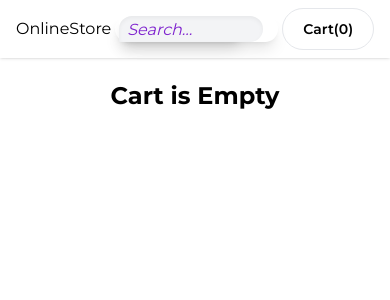
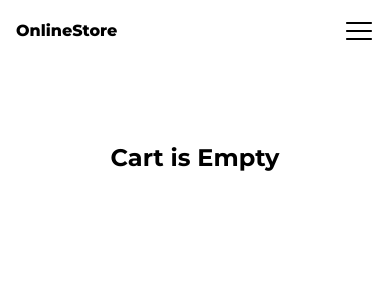
Before and after one commit to naushadraien/ecommerce-nextjs, a Next.js app: page /cart in a window 390 px wide. Shown: the top 300 px of the page. Built offline with nearby package versions, Linux system fonts and the light colour scheme.

Commit message:
added menubar for small screen

```diff
--- a/components/Header.tsx
+++ b/components/Header.tsx
@@ -3,17 +3,23 @@ import Link from "next/link";
 import { useSelector } from "react-redux";
 import { RootState } from "@/redux/store/store"; // Import the RootState type
 import SearchBar from "./SearchBar";
+import { useState } from "react";
+import { RxHamburgerMenu } from "react-icons/rx";
+import { IoMdClose } from "react-icons/io";
 
 function Header() {
   // Specify the type of state using RootState
   const { cart } = useSelector((state: RootState) => state);
 
+  const [menu, setMenu] = useState(false);
+
   return (
-    <header className="flex items-center px-4 md:px-12 py-2 justify-between fixed top-0 w-full bg-white z-50 shadow">
+    <header className=" sticky top-0 bg-white z-50">
+      <div className=" container max-w-full">
+        <div className="hidden lg:flex items-center px-4 md:px-12 py-2 justify-between shadow w-full">
           <Link href="/">
-        <h2>OnlineStore</h2>
+            <h2 className="font-extrabold">OnlineStore</h2>
           </Link>
-
 
           <SearchBar />
 
@@ -22,11 +28,58 @@ function Header() {
             {/* Access the correct property from the state */}
             {/* Items: {cart.cartItems.length}
         </button> */}
+
+            <Link href={"/"}>
+              <div className="font-bold button rounded-full  hover:bg-purple-700 hover:text-gray-50 hover:border-transparent">
+                Home
+              </div>
+            </Link>
+
             <Link href="/cart">
-          <button className="button rounded-full  hover:bg-gray-400 hover:text-gray-50 hover:border-transparent">
+              <button className="button rounded-full  hover:bg-purple-700 hover:text-gray-50 hover:border-transparent">
                 Cart({cart.cartItems.length})
               </button>
             </Link>
+          </div>
+        </div>
+        <div className="flex lg:hidden items-center px-4 md:px-12 justify-between w-full py-4">
+          <Link href="/">
+            <h2 className="font-extrabold">OnlineStore</h2>
+          </Link>
+          <button onClick={() => setMenu(!menu)}>
+            {menu ? (
+              <IoMdClose className="text-3xl lg:hidden rotate-90" />
+            ) : (
+              <RxHamburgerMenu className="text-3xl lg:hidden" />
+            )}
+          </button>
+        </div>
+        {menu && (
+          <div className="flex flex-col lg:hidden shadow pb-7 space-y-4 justify-center items-center">
+            <div className="mt-4">
+              <SearchBar />
+            </div>
+
+            <div className="block text-sm">
+              {/* <button className="button bg-blue-600 text-white border-transparent hover:border-blue-600 hover:bg-transparent hover:text-black"> */}
+              {/* Access the correct property from the state */}
+              {/* Items: {cart.cartItems.length}
+                  </button> */}
+
+              <Link href={"/"} className="flex my-2">
+                <div className="button rounded-full hover:bg-purple-700 hover:text-gray-50 hover:border-transparent">
+                  Home
+                </div>
+              </Link>
+
+              <Link href="/cart">
+                <button className="button rounded-full hover:bg-purple-700 hover:text-gray-50 hover:border-transparent">
+                  Cart({cart.cartItems.length})
+                </button>
+              </Link>
+            </div>
+          </div>
+        )}
       </div>
     </header>
   );
--- a/package.json
+++ b/package.json
@@ -24,6 +24,7 @@
     "postcss": "8.4.23",
     "react": "18.2.0",
     "react-dom": "18.2.0",
+    "react-icons": "^4.10.1",
     "react-redux": "^8.1.2",
     "tailwindcss": "3.3.2",
     "typescript": "5.0.4"
```
Also changed, not shown: 1 other file (tests, documents, lock files or other folders). Lines whose indentation alone changed are shown as unchanged.
